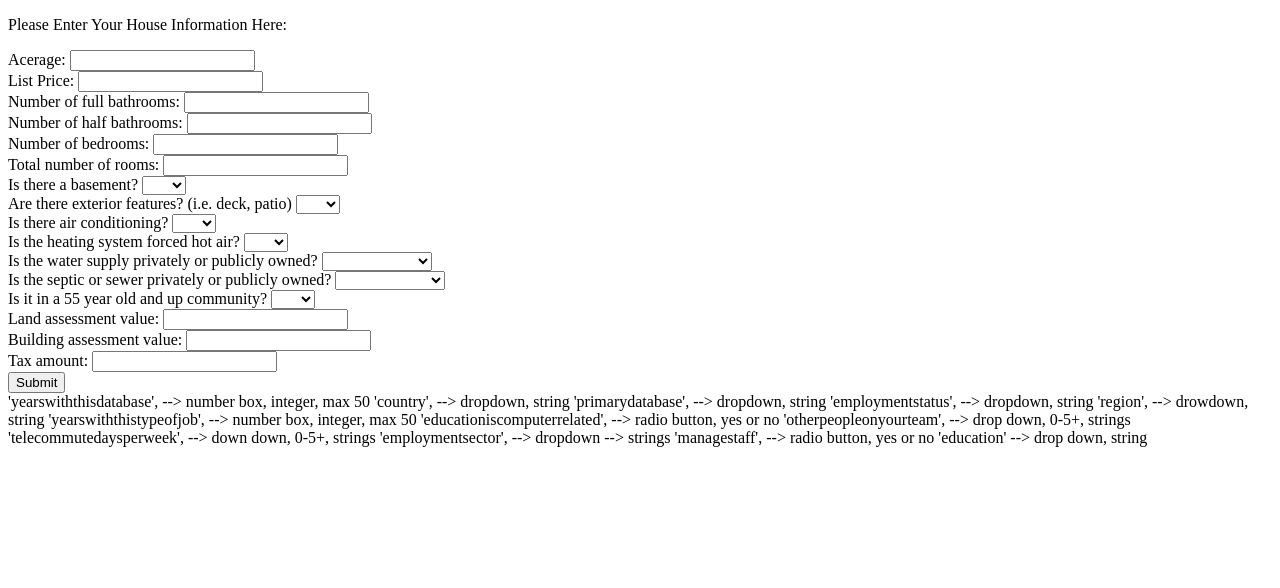
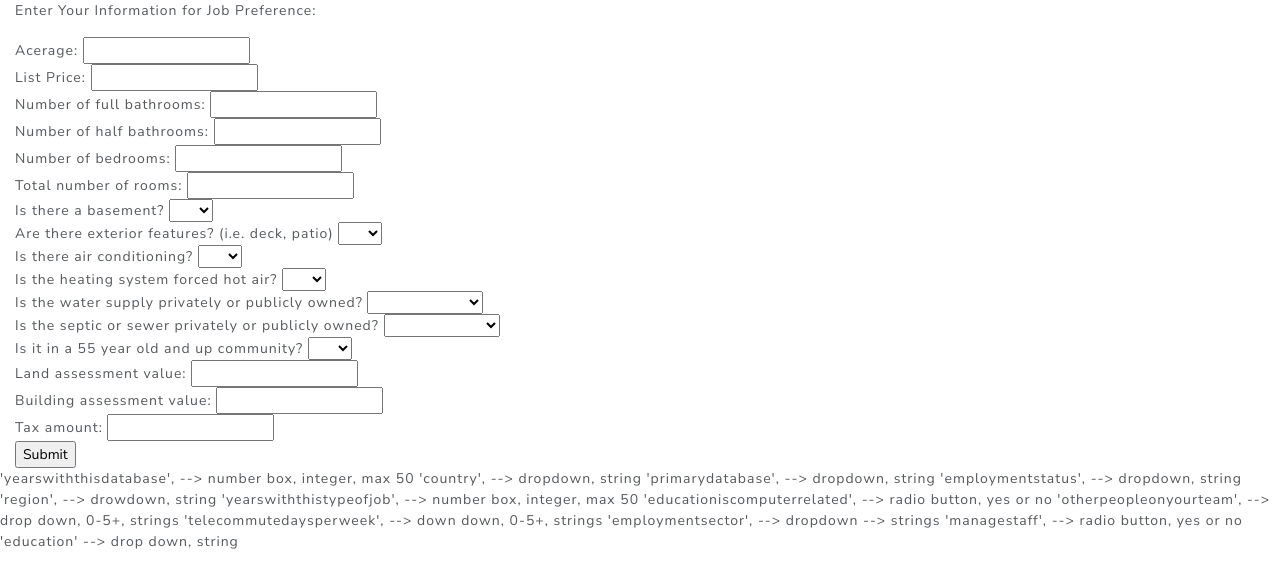
Before and after one commit to adrianavandeguchte/PredictYourSalary, a Python web app: template templates/pages/predictions.html in a window 1280 px wide. Shown: the top 588 px of the page. Run offline with Jinja, Linux system fonts and the light colour scheme; the template is opened without the code that fills it, so the values that code supplies are empty.

Commit message:
started making input form

```diff
--- a/templates/pages/predictions.html
+++ b/templates/pages/predictions.html
@@ -5,6 +5,8 @@
     <meta charset="UTF-8">
     <meta name="viewport" content="width=device-width, initial-scale=1.0">
     <title>Document</title>
+    <link rel="stylesheet" href="../../static/css/bootstrap.min.css">
+    <link rel="stylesheet" href="../../static/css/stylesheet.css">
 </head>
 
 <body>
@@ -14,7 +16,7 @@
         <div class="col-xs-6 col-md-6">
             <div class="panel panel-default">
                 <div class="panel-body">
-                    <p>Please Enter Your House Information Here:</p>
+                    <p>Enter Your Information for Job Preference:</p>
                     <div class="panel-body1">
                         <div>
                             <form action="/" method='post'> Acerage: <input type="number" name="ac" min="0"
```
